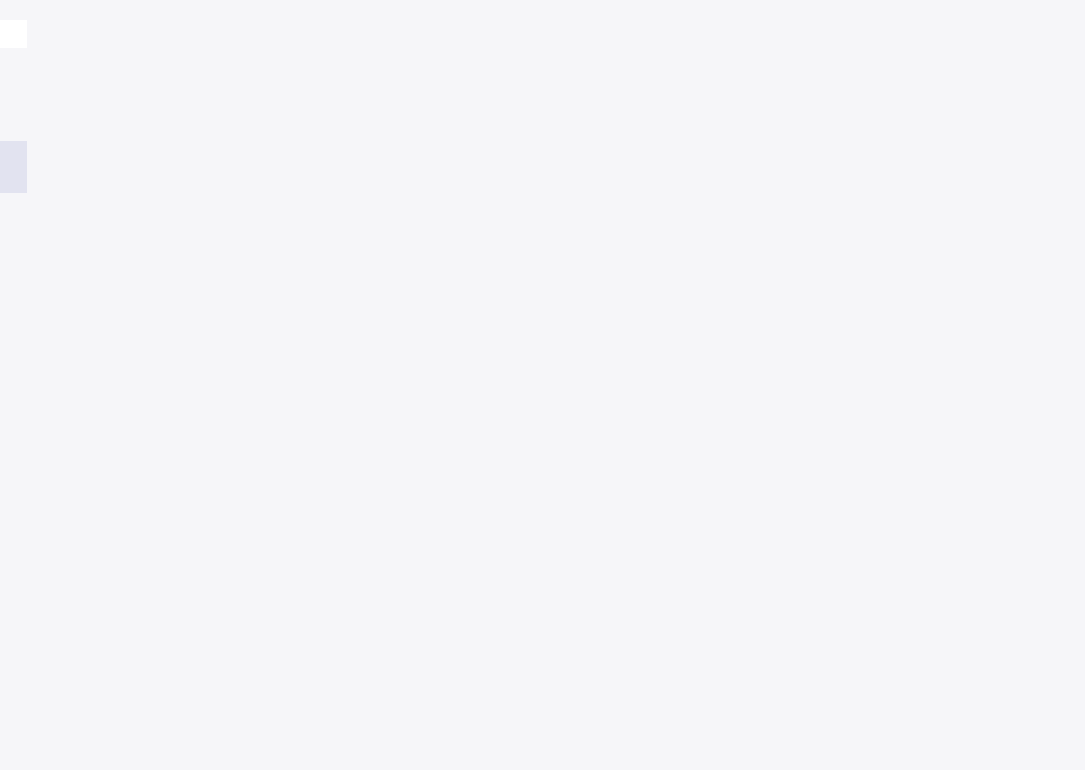
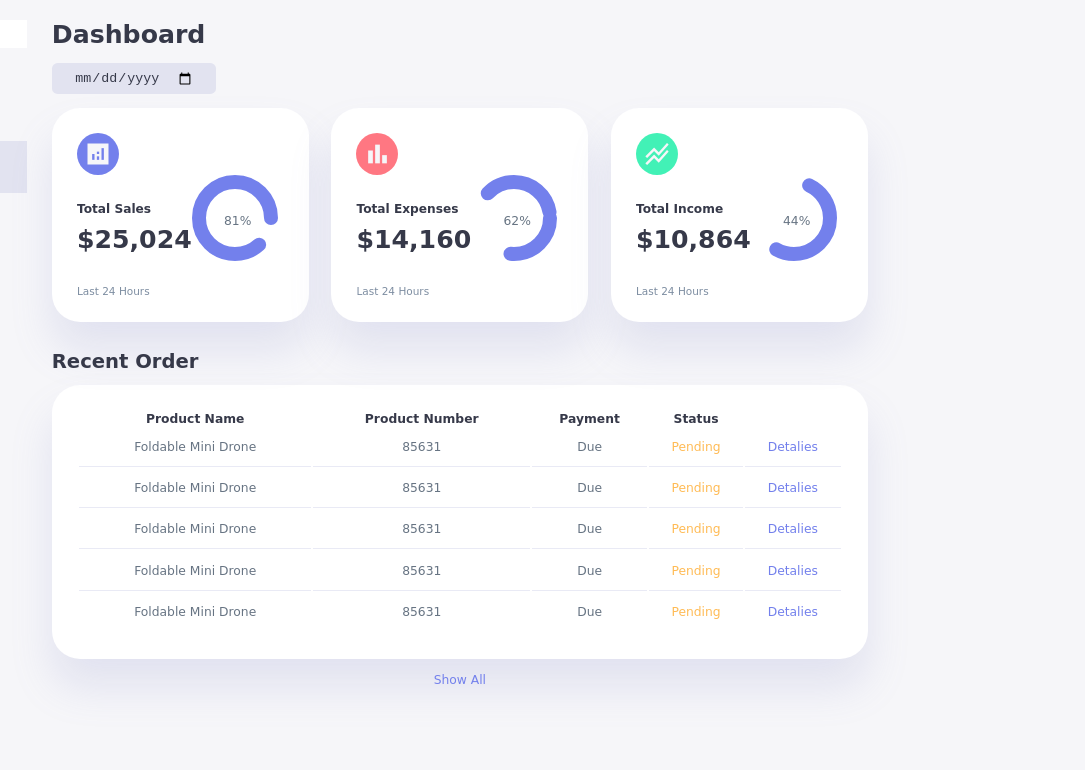
Before and after one commit to viktor-rumiievskyi/Responsive-Admin-Dashboard, a plain HTML site: page index.html in a window 1280 px wide. Shown: the full height of the page, 195-1280 px from the left. Drawn offline with Linux system fonts and the light colour scheme; a web font is replaced by a local one.

Commit message:
Made a main

```diff
--- a/css/style.css
+++ b/css/style.css
@@ -46,6 +46,7 @@ body {
 	background: var(--color-background);
 	user-select: none;
 	overflow-x: hidden;
+	color: var(--color-dark);
 }
 
 .container {
@@ -122,6 +123,7 @@ b {
 	color: var(--color-warning);
 }
 
+/* Aside */
 aside {
 	height: 100vh;
 }
@@ -216,3 +218,160 @@ aside .sidebar .message-count {
 	font-size: 11px;
 	border-radius: var(--border-radius-1);
 }
+/* Aside */
+
+/* Main */
+main {
+	margin-top: 1.4rem;
+}
+
+main .date {
+	display: inline-block;
+	background: var(--color-light);
+	border-radius: var(--border-radius-1);
+	margin-top: 1rem;
+	padding: 0.5rem 1.6rem;
+}
+
+main .date input[type='date'] {
+	background: transparent;
+	color: var(--color-dark);
+}
+
+main .insights {
+	display: grid;
+	grid-template-columns: repeat(3, 1fr);
+	gap: 1.6rem;
+}
+
+main .insights > div {
+	background: var(--color-white);
+	padding: var(--card-padding);
+	border-radius: var(--card-border-radius);
+	margin-top: 1rem;
+	box-shadow: var(--box-shadown);
+}
+
+main .insights > div:hover{
+	box-shadow: none;
+}
+
+main .insights > div span {
+	background: var(--color-primary);
+	padding: 0.5rem;
+	border-radius: 50%;
+	color: var(--color-background);
+	font-size: 2rem;
+}
+
+main .insights > div.expenses span {
+	background: var(--color-danger);
+}
+
+main .insights > div.income span {
+	background: var(--color-success);
+}
+
+main .insights > div .middle {
+	display: flex;
+	align-items: center;
+	justify-content: space-between;
+}
+
+main .insights h3 {
+	margin: 1rem 0 0.6rem;
+}
+
+main .insights .progress {
+	position: relative;
+	width: 92px;
+	height: 92px;
+	border-radius: 50%;
+}
+
+main .insights svg {
+	width: 7rem;
+	height: 7rem;
+}
+
+main .insights svg circle {
+	fill: none;
+	stroke: var(--color-primary);
+	stroke-width: 14;
+	stroke-linecap: round;
+	transform: translate(5px, 5px);
+	stroke-dasharray: 110;
+	stroke-dashoffset: 92;
+}
+
+main .insights .sales svg circle {
+	stroke-dashoffset: -30;
+	stroke-dasharray: 200;
+}
+
+main .insights .expenses svg circle {
+	stroke-dashoffset: 20;
+	stroke-dasharray: 80;
+}
+
+main .insights .income svg circle {
+	stroke-dashoffset: 35;
+	stroke-dasharray: 110;
+}
+
+main .insights .progress .number {
+	position: absolute;
+	top: 0;
+	left: 0;
+	height: 100%;
+	width: 100%;
+	display: flex;
+	justify-content: center;
+	align-items: center;
+}
+
+main .insights small {
+	margin-top: 1.3rem;
+	display: block;
+}
+
+
+main .recent-orders {
+	margin-top: 2rem;
+}
+
+main .recent-orders h2 {
+	margin-bottom: 0.8rem;
+}
+
+main .recent-orders table {
+	background: var(--color-white);
+	width: 100%;
+	border-radius: var(--card-border-radius);
+	padding: var(--card-padding);
+	text-align: center;
+	box-shadow: var(--box-shadown);
+	transition: all 300ms ease;
+}
+
+main .recent-orders table:hover {
+	box-shadow: none;
+}
+
+main table tbody td {
+	height: 2.8rem;
+	border-bottom: 1px solid var(--color-light);
+	color: var(--color-dark-variant);
+}
+
+main table tbody tr:last-child td {
+	border: none;
+}
+
+main .recent-orders a {
+	text-align: center;
+	display: block;
+	margin: 1rem auto;
+	color: var(--color-primary);
+}
+/* Main */
--- a/index.html
+++ b/index.html
@@ -13,6 +13,7 @@
 </head>
 <body>
 	<div class="container">
+		<!-- Aside -->
 		<aside>
 			<div class="top">
 				<div class="logo">
@@ -59,6 +60,132 @@
 				</a>
 			</div>
 		</aside>
+<!-- Aside -->
+
+<!-- Main -->
+<main>
+	<h1>Dashboard</h1>
+	<div class="date">
+		<input type="date">
+	</div>
+	<div class="insights">
+		<div class="sales">
+			<span class="material-icons-sharp">analytics</span>
+			<div class="middle">
+				<div class="left">
+					<h3>Total Sales</h3>
+					<h1>$25,024</h1>
+				</div>
+				<div class="progress">
+					<svg>
+						<circle cx='38' cy='38' r='36'></circle>
+					</svg>
+					<div class="number">
+						<p>
+							81%
+						</p>
+					</div>
+				</div>
+			</div>
+			<small class="text-muted">Last 24 Hours</small>
+		</div>
+
+		<div class="expenses">
+			<span class="material-icons-sharp">bar_chart</span>
+			<div class="middle">
+				<div class="left">
+					<h3>Total Expenses</h3>
+					<h1>$14,160</h1>
+				</div>
+				<div class="progress">
+					<svg>
+						<circle cx='38' cy='38' r='36'></circle>
+					</svg>
+					<div class="number">
+						<p>
+							62%
+						</p>
+					</div>
+				</div>
+			</div>
+			<small class="text-muted">Last 24 Hours</small>
+		</div>
+
+		<div class="income">
+			<span class="material-icons-sharp">stacked_line_chart</span>
+			<div class="middle">
+				<div class="left">
+					<h3>Total Income</h3>
+					<h1>$10,864</h1>
+				</div>
+				<div class="progress">
+					<svg>
+						<circle cx='38' cy='38' r='36'></circle>
+					</svg>
+					<div class="number">
+						<p>
+							44%
+						</p>
+					</div>
+				</div>
+			</div>
+			<small class="text-muted">Last 24 Hours</small>
+		</div>
+	</div>
+
+	<div class="recent-orders">
+		<h2>Recent Order</h2>
+		<table>
+			<thead>
+				<tr>
+					<th>Product Name</th>
+					<th>Product Number</th>
+					<th>Payment</th>
+					<th>Status</th>
+				</tr>
+			</thead>
+			<tbody>
+				<tr>
+					<td>Foldable Mini Drone</td>
+					<td>85631</td>
+					<td>Due</td>
+					<td class="warning">Pending</td>
+					<td class="primary">Detalies</td>
+				</tr>
+				<tr>
+					<td>Foldable Mini Drone</td>
+					<td>85631</td>
+					<td>Due</td>
+					<td class="warning">Pending</td>
+					<td class="primary">Detalies</td>
+				</tr>
+				<tr>
+					<td>Foldable Mini Drone</td>
+					<td>85631</td>
+					<td>Due</td>
+					<td class="warning">Pending</td>
+					<td class="primary">Detalies</td>
+				</tr>
+				<tr>
+					<td>Foldable Mini Drone</td>
+					<td>85631</td>
+					<td>Due</td>
+					<td class="warning">Pending</td>
+					<td class="primary">Detalies</td>
+				</tr>
+				<tr>
+					<td>Foldable Mini Drone</td>
+					<td>85631</td>
+					<td>Due</td>
+					<td class="warning">Pending</td>
+					<td class="primary">Detalies</td>
+				</tr>
+			</tbody>
+		</table>
+		<a href="#">Show All</a>
+	</div>
+</main>
+<!-- Main -->
 	</div>
 </body>
 </html>
```
